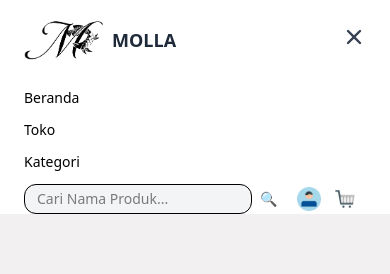
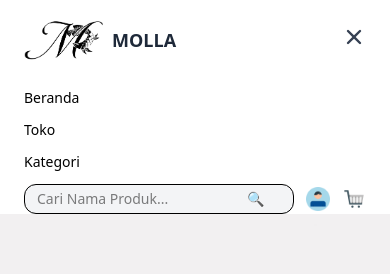
Before and after one commit to Aditya-Setyo/mola-web, a React (Vite) app in the folder frontend/: page / in a window 390 px wide. Both pictures are taken after a click on the button 354 px from the left and 37 px from the top of the page. Shown: the top 274 px of the page. Built offline with nearby package versions, Linux system fonts and the light colour scheme; no server answers; a web font is replaced by a local one.

Commit message:
update lagi

```diff
--- a/frontend/src/components/navbar.jsx
+++ b/frontend/src/components/navbar.jsx
@@ -147,13 +147,12 @@ const Navbar = () => {
           )}
 
           <div className="flex items-center mt-2 space-x-3">
-            <div>
+            <div className="border rounded-xl px-3 py-1 text-sm bg-gray-100 flex-1">
               <input
                 type="text"
                 value={searchQuery}
                 onChange={(e) => setSearchQuery(e.target.value)}
                 placeholder="Cari Nama Produk..."
-                className="border rounded-xl px-3 py-1 text-sm bg-gray-100 flex-1"
                 onKeyDown={(e) => {
                   if (e.key === "Enter") handleSearch();
                 }}
```
